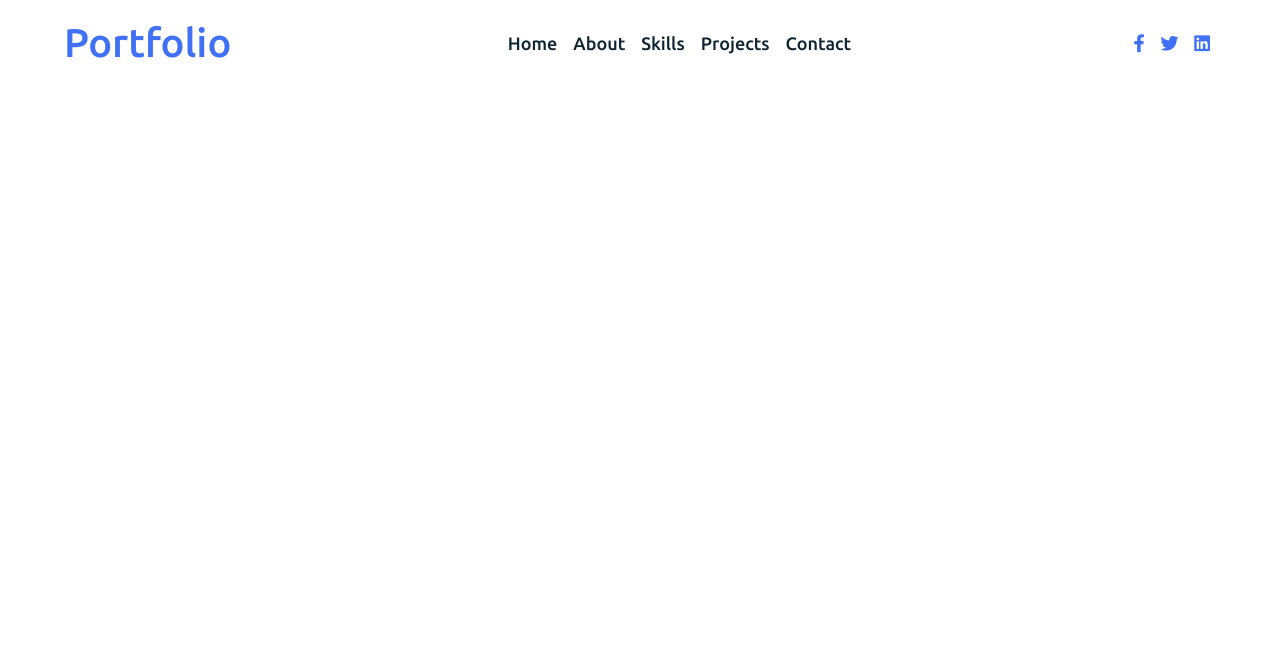
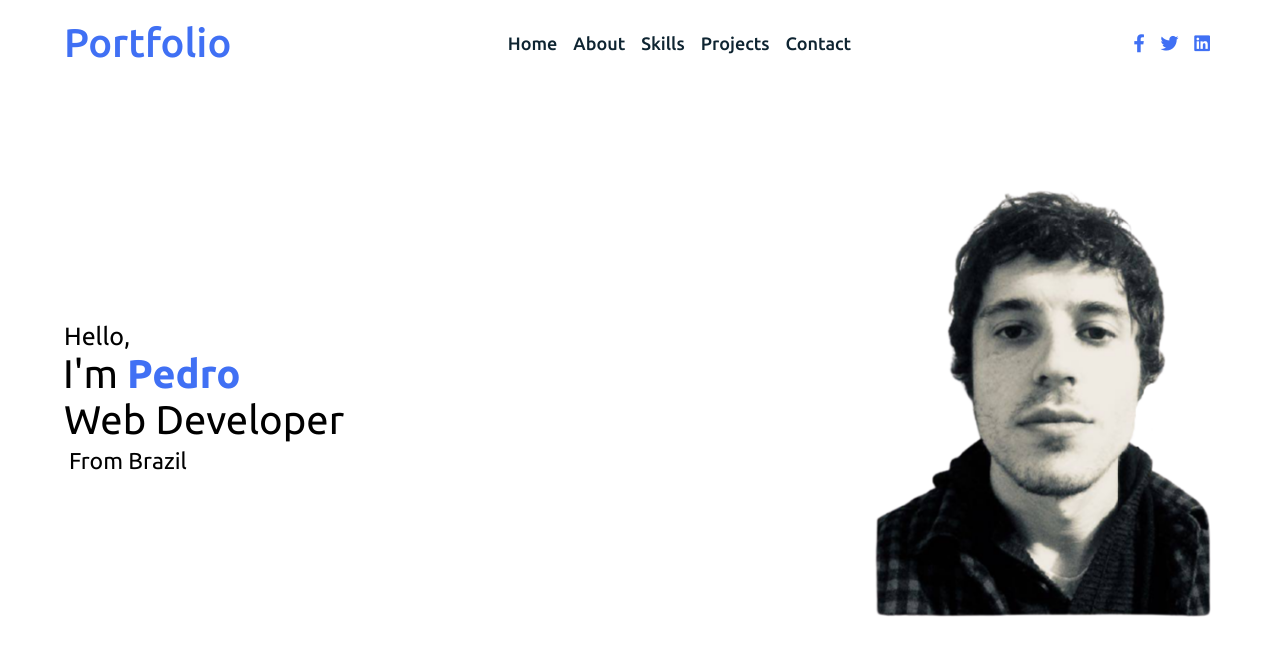
Before and after one commit to pedroalles/trybe-portfolio, a plain HTML site: page index.html in a window 1280 px wide. Drawn offline with Linux system fonts and the light colour scheme.

Commit message:
Dado inicio na section home.

```diff
--- a/index.html
+++ b/index.html
@@ -12,6 +12,7 @@
 </head>
 
 <body>
+
   <nav>
     <div class="navbar">
       <div class="logo"><a href="#">Portfolio</a></div>
@@ -35,7 +36,20 @@
       <i class="fas fa-bars"></i>
     </div>
   </nav>
+
+  <section class="home" id="home">
+    <div class="home-content">
+      <div class="text">
+        <div class="text-one">Hello,</div>
+        <div class="text-two">I'm <span id="name">Pedro</span></div>
+        <div class="text-three">Web Developer</div>
+        <div class="text-four">From Brazil</div>
+      </div>
+    </div>
+  </section>
+
   <script src="script.js"></script>
+
 </body>
 
 </html>
--- a/style.css
+++ b/style.css
@@ -64,6 +64,50 @@ nav .menu-btn {
   color: #4070f4;
 }
 
+/* Home Section CSS */
+
+.home {
+  height: 100vh;
+  width: 100%;
+  background: url("images/photo.png") no-repeat;
+  background-position: right;
+  background-size: auto 55%;
+  background-attachment: fixed;
+  font-family: 'Ubuntu' , sans-serif;
+}
+
+.home .home-content {
+  height: 100%;
+  width: 90%;
+  margin: auto;
+  display: flex;
+  flex-direction: column;
+  justify-content: center;
+}
+
+.home .text .text-one {
+  font-size: 25px;
+}
+
+.home .text .text-two {
+  font-size: 40px;
+  margin-left: -1px;
+}
+
+#name {
+  font-weight: 600;
+  color:#4070f4;
+}
+
+.home .text .text-three {
+  font-size: 40px;
+}
+
+.home .text .text-four {
+  font-size: 23px;
+  margin: 5px;
+}
+
 @media (max-width: 750px) {
   nav .navbar .menu {
     position: absolute;
```
Also changed, not shown: images/photo.png (added).
